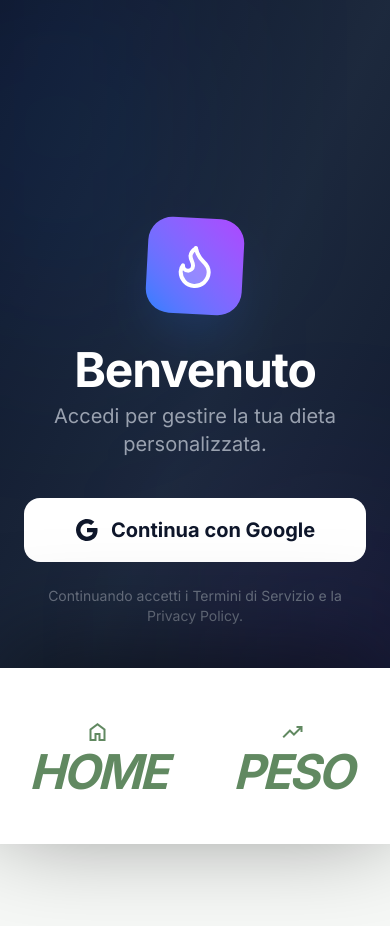
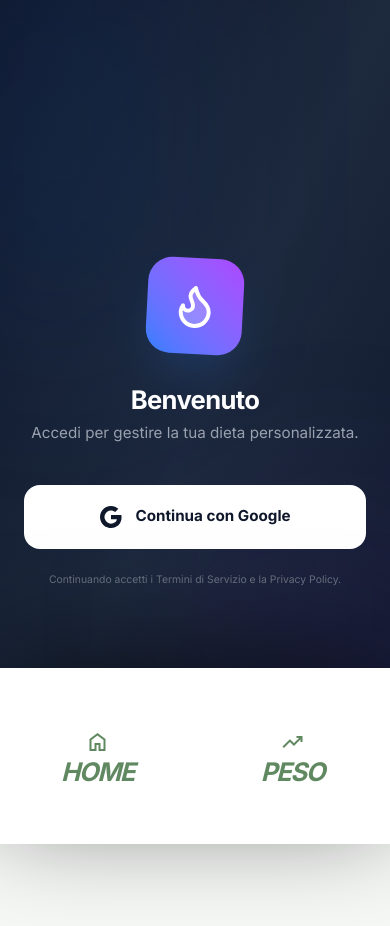
Before and after one commit to Marino59/dieta, a Next.js app: page /login in a window 390 px wide. Shown: the top 926 px of the page. Built offline with nearby package versions, Linux system fonts and the light colour scheme; no server answers.

Commit message:
Fix: login Google su iOS (redirect) e tipografia fluida mobile

```diff
--- a/app/globals.css
+++ b/app/globals.css
@@ -11,23 +11,34 @@
   --radius-lg: 0.5rem;
   --radius-xl: 0.75rem;
 
-  /* Increased Font Size Scale (minimum ~16px for sm, base is 18px) */
-  --text-xs: 0.875rem; /* 14px */
-  --text-xs--line-height: 1.25rem;
-  --text-sm: 1rem; /* 16px */
-  --text-sm--line-height: 1.5rem;
-  --text-base: 1.125rem; /* 18px */
-  --text-base--line-height: 1.75rem;
-  --text-lg: 1.25rem; /* 20px */
-  --text-lg--line-height: 1.75rem;
-  --text-xl: 1.5rem; /* 24px */
-  --text-xl--line-height: 2rem;
-  --text-2xl: 1.875rem; /* 30px */
-  --text-2xl--line-height: 2.25rem;
-  --text-3xl: 2.25rem; /* 36px */
-  --text-3xl--line-height: 2.5rem;
-  --text-4xl: 3rem; /* 48px */
-  --text-4xl--line-height: 1;
+  /* Tipografia fluida con clamp(): si riduce su iPhone piccolo,
+     rimane grande su Android/tablet — senza toccare Android. */
+  --text-xs:   clamp(0.65rem,  1.8vw, 0.875rem);
+  --text-xs--line-height: 1.3;
+  --text-sm:   clamp(0.75rem,  2.2vw, 1rem);
+  --text-sm--line-height: 1.4;
+  --text-base: clamp(0.85rem,  2.5vw, 1.125rem);
+  --text-base--line-height: 1.5;
+  --text-lg:   clamp(0.95rem,  3vw,   1.25rem);
+  --text-lg--line-height: 1.5;
+  --text-xl:   clamp(1.05rem,  3.5vw, 1.5rem);
+  --text-xl--line-height: 1.4;
+  --text-2xl:  clamp(1.2rem,   4.5vw, 1.875rem);
+  --text-2xl--line-height: 1.3;
+  --text-3xl:  clamp(1.35rem,  5.5vw, 2.25rem);
+  --text-3xl--line-height: 1.2;
+  --text-4xl:  clamp(1.6rem,   6.5vw, 3rem);
+  --text-4xl--line-height: 1.1;
+  --text-5xl:  clamp(1.875rem, 7.5vw, 3.75rem);
+  --text-5xl--line-height: 1;
+  --text-6xl:  clamp(2.1rem,   9vw,   4.5rem);
+  --text-6xl--line-height: 1;
+  --text-7xl:  clamp(2.4rem,   10vw,  5.25rem);
+  --text-7xl--line-height: 1;
+  --text-8xl:  clamp(2.7rem,   11.5vw, 6rem);
+  --text-8xl--line-height: 1;
+  --text-9xl:  clamp(3rem,     13vw,  8rem);
+  --text-9xl--line-height: 1;
 }
 
 :root {
--- a/lib/auth-context.js
+++ b/lib/auth-context.js
@@ -3,7 +3,8 @@
 import { createContext, useContext, useEffect, useState } from 'react';
 import {
     GoogleAuthProvider,
-    signInWithPopup,
+    signInWithRedirect,
+    getRedirectResult,
     signOut,
     onAuthStateChanged
 } from 'firebase/auth';
@@ -17,9 +18,9 @@ export const AuthContextProvider = ({ children }) => {
 
     const googleSignIn = async () => {
         const provider = new GoogleAuthProvider();
-        // Use popup instead of redirect: simpler, more reliable, works on all browsers.
-        // Redirect-based flow requires getRedirectResult() on page load which was missing.
-        await signInWithPopup(auth, provider);
+        // Usa il redirect invece del popup: i popup sono bloccati silenziosamente
+        // da Safari/iOS. Il redirect funziona su tutti i browser e dispositivi.
+        await signInWithRedirect(auth, provider);
     };
 
     const logOut = () => {
@@ -27,6 +28,11 @@ export const AuthContextProvider = ({ children }) => {
     };
 
     useEffect(() => {
+        // Gestisci il ritorno dal redirect di Google
+        getRedirectResult(auth).catch((error) => {
+            console.error('Errore nel redirect result:', error);
+        });
+
         const unsubscribe = onAuthStateChanged(auth, (currentUser) => {
             setUser(currentUser);
             setLoading(false);
```
